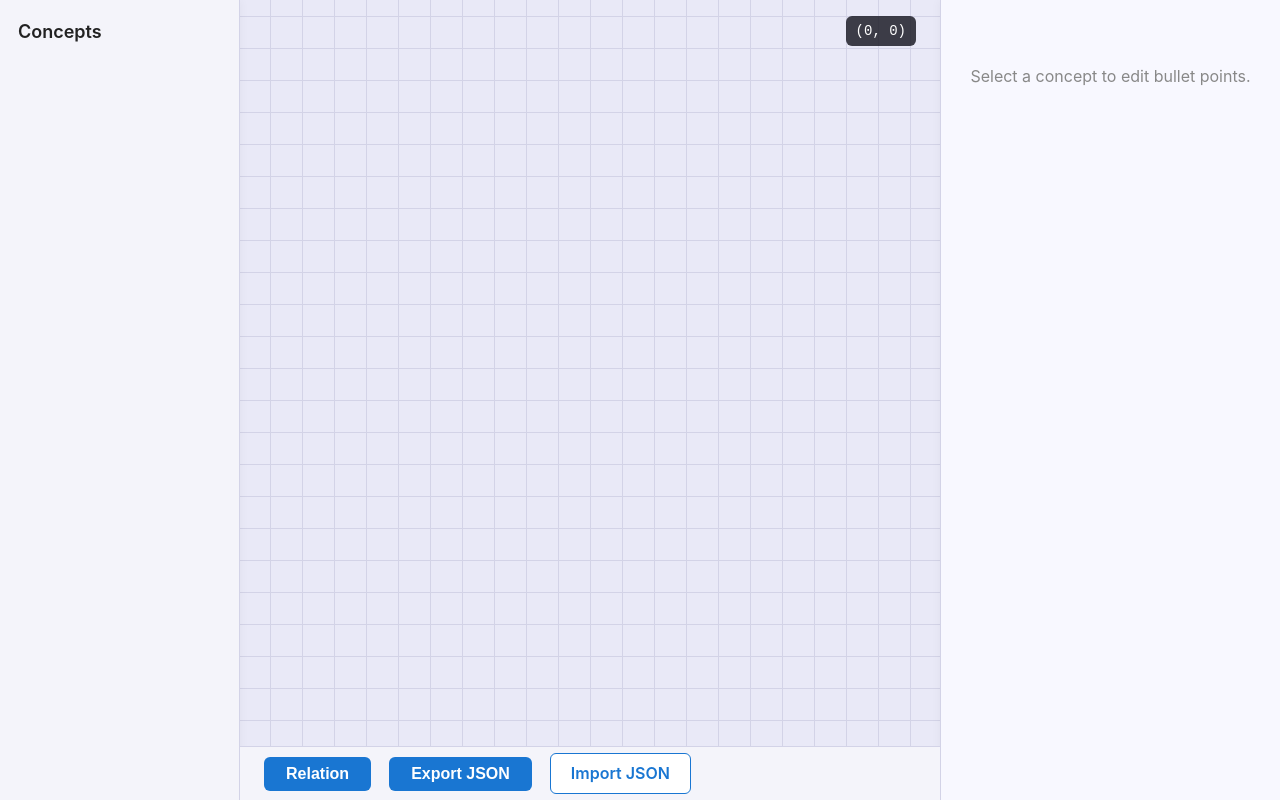
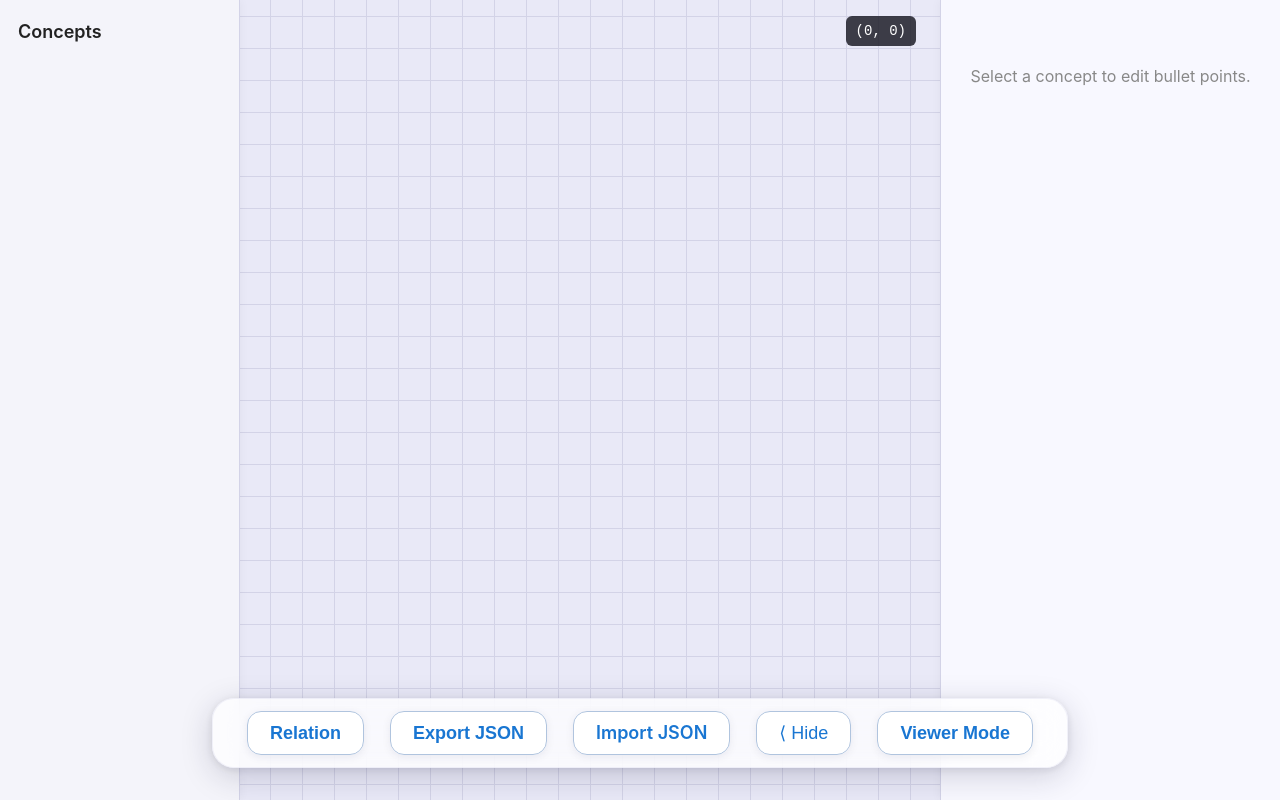
Before and after one commit to alessandrodorazio/ow-mind-maps, a Vue app: page / in a window 1280 px wide. Built offline with nearby package versions, Linux system fonts and the light colour scheme; the HTML template or start-up script is replaced by a standard one.

Commit message:
added viewer mode and hide left toolbar

```diff
--- a/package.json
+++ b/package.json
@@ -15,6 +15,7 @@
     "deploy": "gh-pages -d dist"
   },
   "dependencies": {
+    "marked": "^15.0.11",
     "pinia": "^3.0.1",
     "vue": "^3.5.13"
   },
--- a/src/components/Canvas.vue
+++ b/src/components/Canvas.vue
@@ -1,6 +1,6 @@
 <template>
   <div class="mindmap-layout" @click="deselectRelation">
-    <aside class="sidebar">
+    <aside v-if="showSidebar" class="sidebar" :class="{ 'sidebar-hidden': !showSidebar }">
       <h2>Concepts</h2>
       <ul>
         <li
@@ -99,6 +99,11 @@
     </div>
     <aside class="rightbar">
       <template v-if="selectedConcept">
+        <template v-if="viewerMode">
+          <div class="viewer-title">{{ selectedConcept.title }}</div>
+          <div class="viewer-desc" v-html="renderMarkdown(selectedConcept.bullets)"></div>
+        </template>
+        <template v-else>
           <label for="title">Title:</label>
           <input
             id="title"
@@ -142,6 +147,7 @@
             </ul>
           </div>
         </template>
+      </template>
       <template v-else>
         <div class="placeholder">Select a concept to edit bullet points.</div>
       </template>
@@ -153,6 +159,17 @@
         Import JSON
         <input type="file" accept="application/json" @change="importJSON" style="display: none" />
       </label>
+      <button class="sidebar-toggle" @click="showSidebar = !showSidebar">
+        <span v-if="showSidebar">⟨ Hide</span>
+        <span v-else>Show ⟩</span>
+      </button>
+      <button
+        class="viewer-toggle"
+        :class="{ active: viewerMode }"
+        @click="viewerMode = !viewerMode"
+      >
+        Viewer Mode
+      </button>
       <span v-if="relationMode" class="relation-hint">
         <template v-if="relationStartConceptId === null">
           Click a concept to start a relation
@@ -168,6 +185,7 @@
 <script setup lang="ts">
 import { ref, computed, onMounted, defineOptions, watch, nextTick, onBeforeUnmount } from 'vue'
 import MindMapConcept from './Concept.vue'
+import { marked } from 'marked'
 
 defineOptions({ name: 'MindMapCanvas' })
 
@@ -219,6 +237,10 @@ const conceptRects = ref<Record<number, DOMRect>>({})
 const selectedRelationId = ref<number | null>(null)
 
 const contextMenu = ref({ visible: false, x: 0, y: 0, conceptId: null as number | null })
+
+const showSidebar = ref(true)
+
+const viewerMode = ref(false)
 
 function setConceptRef(id: number, el: Element | { $el: Element } | null) {
   // If el is a Vue component instance, get its $el
@@ -736,6 +758,10 @@ function handleWorldClick(e: MouseEvent) {
 function deselectConcept() {
   selectedConceptId.value = null
 }
+
+function renderMarkdown(md: string) {
+  return marked.parse(md || '')
+}
 </script>
 
 <style scoped>
@@ -755,6 +781,14 @@ function deselectConcept() {
   z-index: 20;
   box-shadow: 2px 0 8px rgba(0, 0, 0, 0.03);
   overflow-y: auto;
+  transition:
+    margin-left 0.25s cubic-bezier(0.4, 0, 0.2, 1),
+    opacity 0.2s;
+}
+.sidebar-hidden {
+  margin-left: -240px;
+  opacity: 0;
+  pointer-events: none;
 }
 .sidebar h2 {
   font-size: 18px;
@@ -859,50 +893,71 @@ function deselectConcept() {
 }
 .bottombar {
   position: fixed;
-  left: 240px;
-  right: 340px;
-  bottom: 0;
-  height: 54px;
-  background: #f4f4fa;
-  border-top: 1px solid #d3d3e7;
+  left: 0;
+  right: 0;
+  bottom: 32px;
+  margin: 0 auto;
+  width: fit-content;
+  min-width: 340px;
+  max-width: 80vw;
   display: flex;
   align-items: center;
-  padding: 0 24px;
-  z-index: 30;
-  gap: 18px;
+  justify-content: center;
+  gap: 22px;
+  padding: 12px 32px;
+  border-radius: 22px;
+  background: rgba(255, 255, 255, 0.75);
+  box-shadow:
+    0 8px 32px 0 rgba(30, 30, 60, 0.18),
+    0 1.5px 8px 0 rgba(30, 30, 60, 0.1);
+  backdrop-filter: blur(16px) saturate(1.2);
+  z-index: 40;
+  border: 1.5px solid rgba(180, 180, 220, 0.18);
+  transition:
+    background 0.18s,
+    box-shadow 0.18s;
 }
-.bottombar button {
+.bottombar button,
+.bottombar .sidebar-toggle,
+.bottombar .import-label {
+  height: 44px;
+  min-width: 44px;
+  border-radius: 14px;
+  font-size: 18px;
+  font-weight: 600;
+  box-shadow: 0 2px 8px rgba(30, 30, 60, 0.08);
+  margin: 0 2px;
+  padding: 0 22px;
+  background: rgba(255, 255, 255, 0.92);
+  color: #1976d2;
+  border: 1.5px solid #b0c4de;
+  transition:
+    background 0.13s,
+    color 0.13s,
+    box-shadow 0.13s,
+    border 0.13s;
+  cursor: pointer;
+  display: flex;
+  align-items: center;
+  justify-content: center;
+}
+.bottombar button.active {
   background: #1976d2;
   color: #fff;
-  border: none;
-  border-radius: 6px;
-  padding: 8px 22px;
-  font-size: 16px;
-  font-weight: 600;
-  cursor: pointer;
-  transition: background 0.15s;
+  border: 1.5px solid #1976d2;
 }
-.bottombar button.active {
-  background: #1565c0;
+.bottombar button:hover,
+.bottombar .sidebar-toggle:hover,
+.bottombar .import-label:hover {
+  background: #e3f2fd;
+  color: #1565c0;
+  box-shadow: 0 4px 16px rgba(30, 30, 60, 0.13);
 }
-.import-label {
-  background: #fff;
+.bottombar button:active,
+.bottombar .sidebar-toggle:active,
+.bottombar .import-label:active {
+  background: #bbdefb;
   color: #1976d2;
-  border: 1.5px solid #1976d2;
-  border-radius: 6px;
-  padding: 7px 20px;
-  font-size: 16px;
-  font-weight: 600;
-  cursor: pointer;
-  margin-left: 0;
-  margin-right: 0;
-  transition:
-    background 0.15s,
-    color 0.15s;
-  display: inline-block;
-}
-.import-label:hover {
-  background: #e3f2fd;
 }
 .relation-hint {
   color: #1976d2;
@@ -975,4 +1030,75 @@ function deselectConcept() {
   margin-top: 0;
   margin-bottom: 12px;
 }
+.sidebar-toggle {
+  background: #fff;
+  color: #1976d2;
+  border: 1.5px solid #1976d2;
+  border-radius: 6px;
+  padding: 7px 20px;
+  font-size: 16px;
+  font-weight: 600;
+  cursor: pointer;
+  margin-left: 0;
+  margin-right: 0;
+  transition:
+    background 0.15s,
+    color 0.15s;
+  display: inline-block;
+}
+.sidebar-toggle:hover {
+  background: #e3f2fd;
+}
+.viewer-title {
+  font-size: 22px;
+  font-weight: 700;
+  margin-bottom: 18px;
+  color: #1976d2;
+}
+.viewer-desc {
+  font-size: 16px;
+  color: #222;
+  background: #fff;
+  border-radius: 8px;
+  padding: 12px 14px;
+  min-height: 48px;
+  white-space: pre-line;
+  word-break: break-word;
+}
+.viewer-toggle {
+  background: #fff;
+  color: #1976d2;
+  border: 1.5px solid #1976d2;
+  border-radius: 14px;
+  font-size: 18px;
+  font-weight: 600;
+  height: 44px;
+  min-width: 44px;
+  margin: 0 2px;
+  padding: 0 22px;
+  box-shadow: 0 2px 8px rgba(30, 30, 60, 0.08);
+  transition:
+    background 0.13s,
+    color 0.13s,
+    box-shadow 0.13s,
+    border 0.13s;
+  cursor: pointer;
+  display: flex;
+  align-items: center;
+  justify-content: center;
+}
+.viewer-toggle.active {
+  background: #1976d2;
+  color: #fff;
+  border: 1.5px solid #1976d2;
+}
+.viewer-toggle:hover {
+  background: #e3f2fd;
+  color: #1565c0;
+  box-shadow: 0 4px 16px rgba(30, 30, 60, 0.13);
+}
+.viewer-toggle:active {
+  background: #bbdefb;
+  color: #1976d2;
+}
 </style>
```
Also changed, not shown: 2 other files (tests, documents, lock files or other folders). Lines whose indentation alone changed are shown as unchanged.
